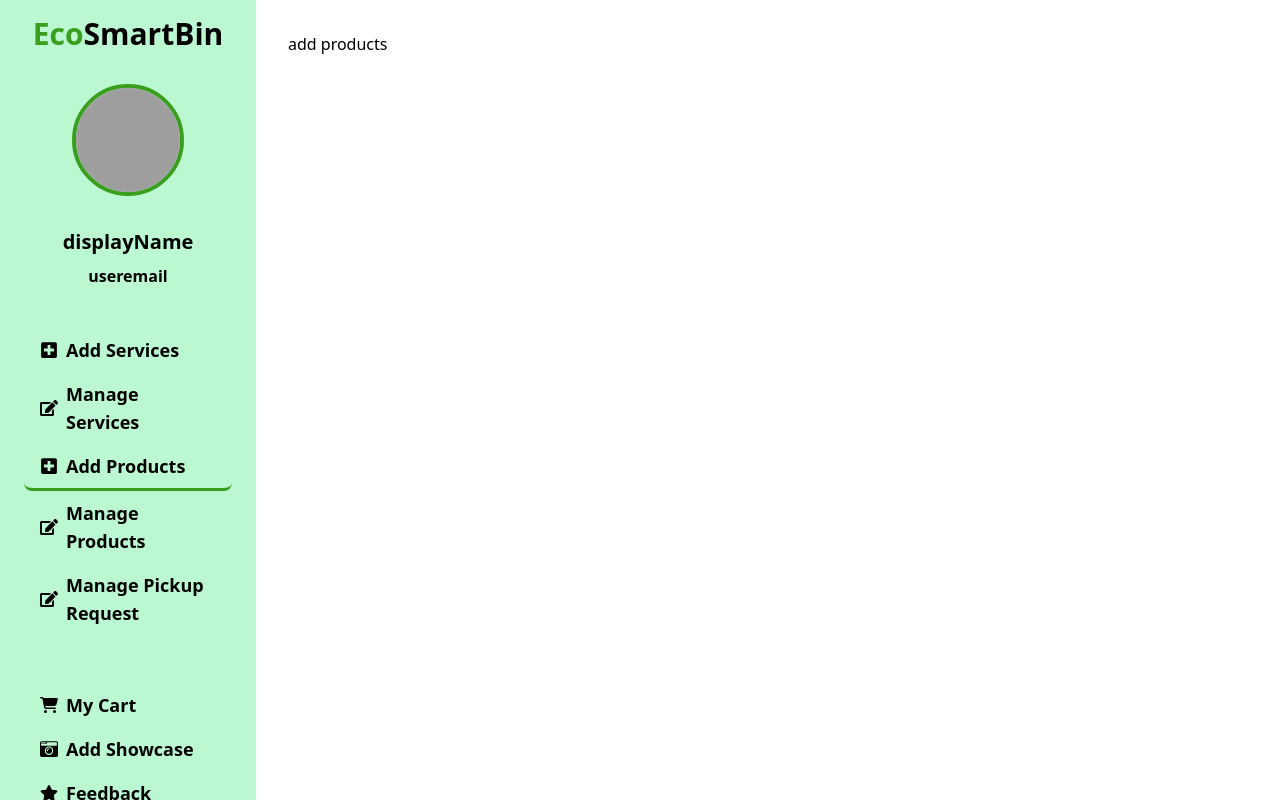
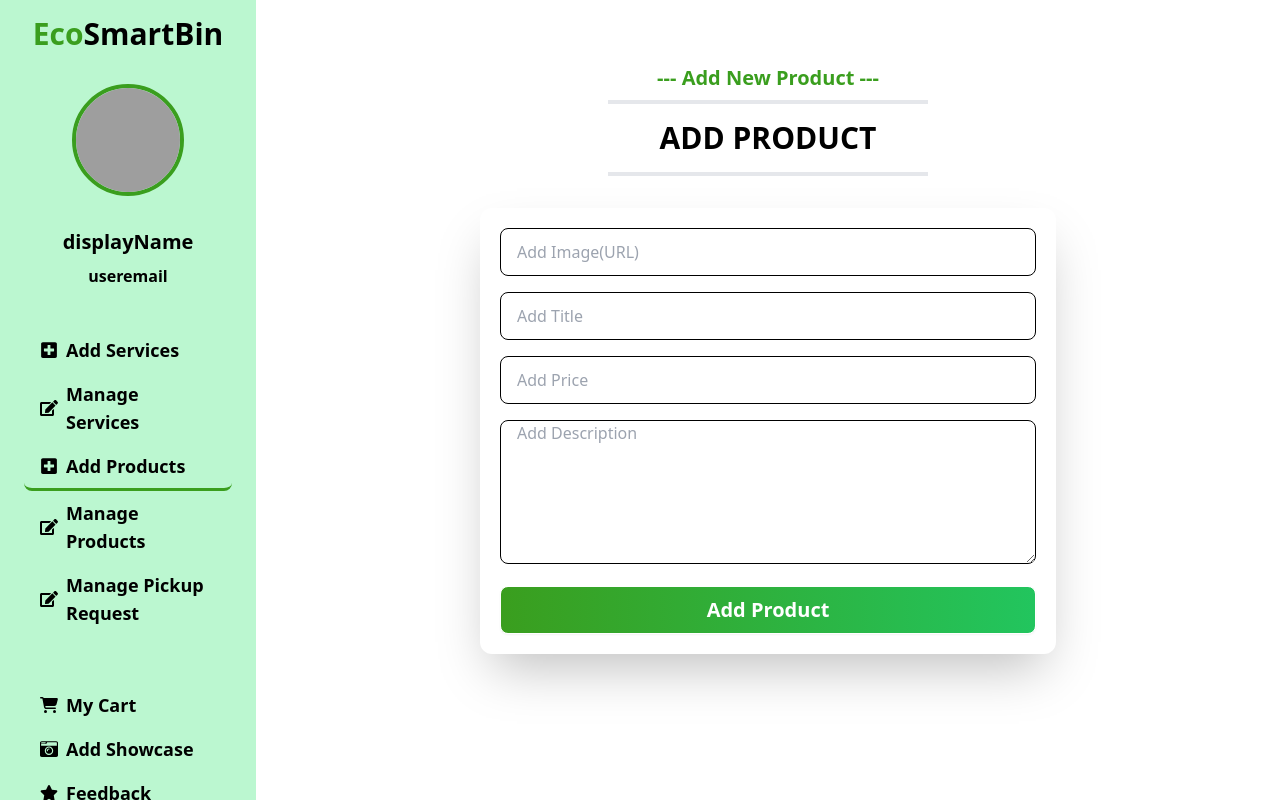
Before and after one commit to Raisul-24/EcoSmart-Bins-client-side, a React (Vite) app: page /dashboard/addProducts in a window 1280 px wide. Built offline with nearby package versions, Linux system fonts and the light colour scheme; no server answers; grey boxes are pictures that could not be loaded.

Commit message:
[dashboard]:created dynamic add product form

```diff
--- a/src/Pages/Dashboard/Admin dashboard/AddProducts.jsx
+++ b/src/Pages/Dashboard/Admin dashboard/AddProducts.jsx
@@ -1,11 +1,68 @@
-
+import { useForm } from "react-hook-form";
+import SectionTitle from "./../../../Components/SectionTitle/SectionTitle";
+import useAxiosPrivate from "./../../../axios/axiosprivate";
+import toast from "react-hot-toast";
+import { useNavigate } from "react-router-dom";
 
 const AddProducts = () => {
-    return (
-        <div>
-            add products
-        </div>
-    );
+  const axios = useAxiosPrivate();
+  const navigate = useNavigate()
+  const { register, handleSubmit, reset } = useForm();
+  const onSubmit = (data) => {
+    const ProductsData = {
+      img: data.img,
+      title: data.title,
+      price: parseFloat(data.price),
+      description: data.description,
+    };
+    axios
+      .post("/products", ProductsData)
+      .then(() => reset())
+      .then(() => {
+        toast.success("New Product Added Successfully");
+        navigate("/dashboard/manageProducts")
+      });
+  };
+  return (
+    <div>
+      <SectionTitle heading={"add product"} subHeading={"Add New Product"} />
+      <form
+        onSubmit={handleSubmit(onSubmit)}
+        className="max-w-xl p-5 shadow-2xl rounded-xl mx-auto space-y-4"
+      >
+        <input
+          type="text"
+          placeholder="Add Image(URL)"
+          className="input input-bordered w-full"
+          {...register("img", { required: true })}
+        />
+        <input
+          type="text"
+          placeholder="Add Title"
+          className="input input-bordered w-full"
+          {...register("title", { required: true })}
+        />
+
+        <input
+          type="number"
+          placeholder="Add Price"
+          {...register("price", { required: true })}
+          className="input input-bordered w-full"
+        />
+
+        <textarea
+          placeholder="Add Description"
+          className="input input-bordered w-full min-h-36"
+          {...register("description", { required: true })}
+        ></textarea>
+        <input
+          type="submit"
+          className="btn lg:px-10 bg-gradient-to-r from-brand-color to-green-500 lg:text-xl capitalize text-white hover:bg-gradient-to-r hover:from-green-500 hover:to-brand-color w-full"
+          value={"add product"}
+        />
+      </form>
+    </div>
+  );
 };
 
 export default AddProducts;
--- a/src/axios/axiosprivate.js
+++ b/src/axios/axiosprivate.js
@@ -1,7 +1,7 @@
 import axios from "axios";
 const axiosPrivate = axios.create({
-  // baseURL: "http://localhost:8085",
-  baseURL: 'https://eco-smart-bin.vercel.app',
+  baseURL: "http://localhost:8085",
+  // baseURL: 'https://eco-smart-bin.vercel.app',
   withCredentials: true,
 });
 const useAxiosPrivate = () => {
```
